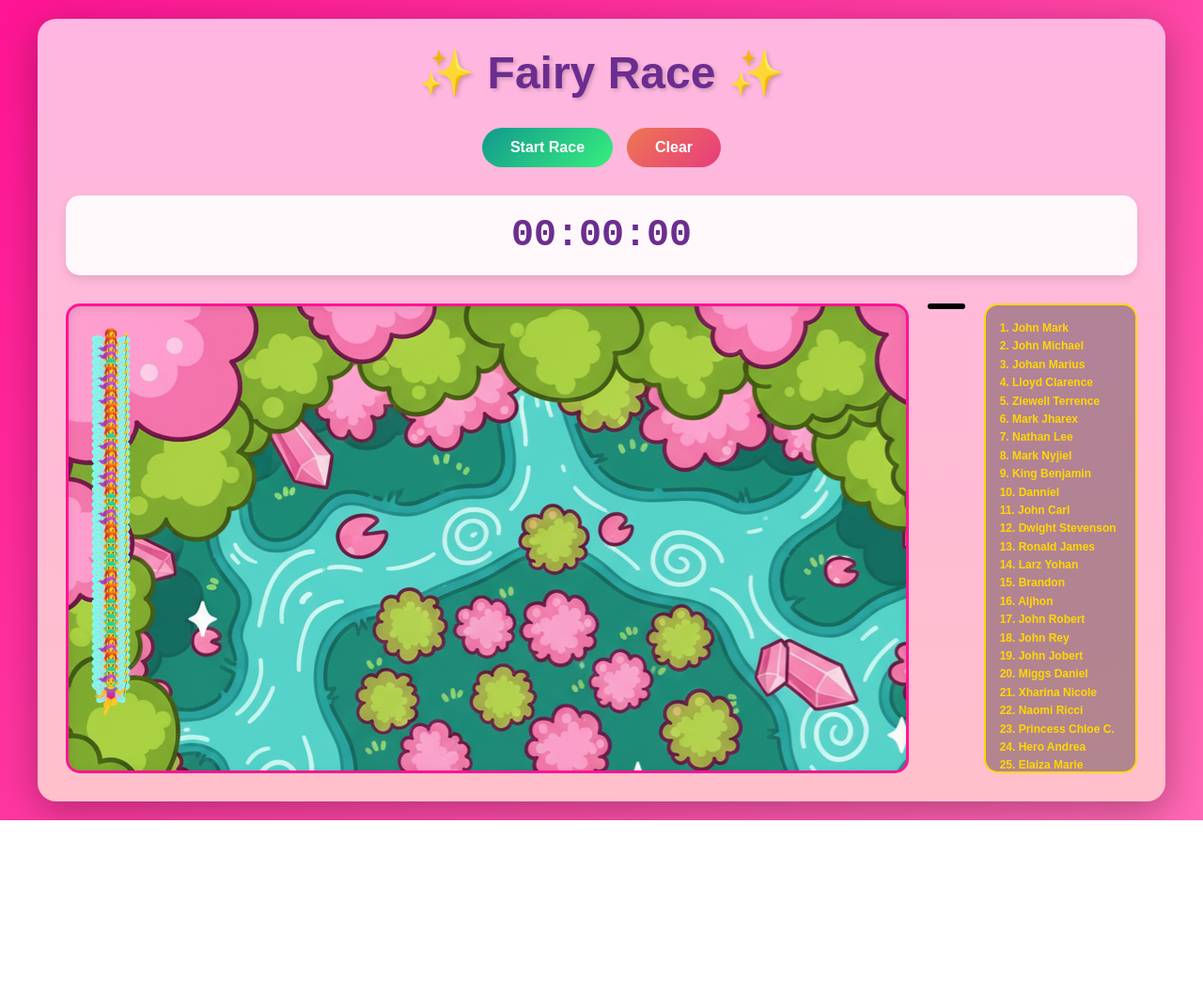
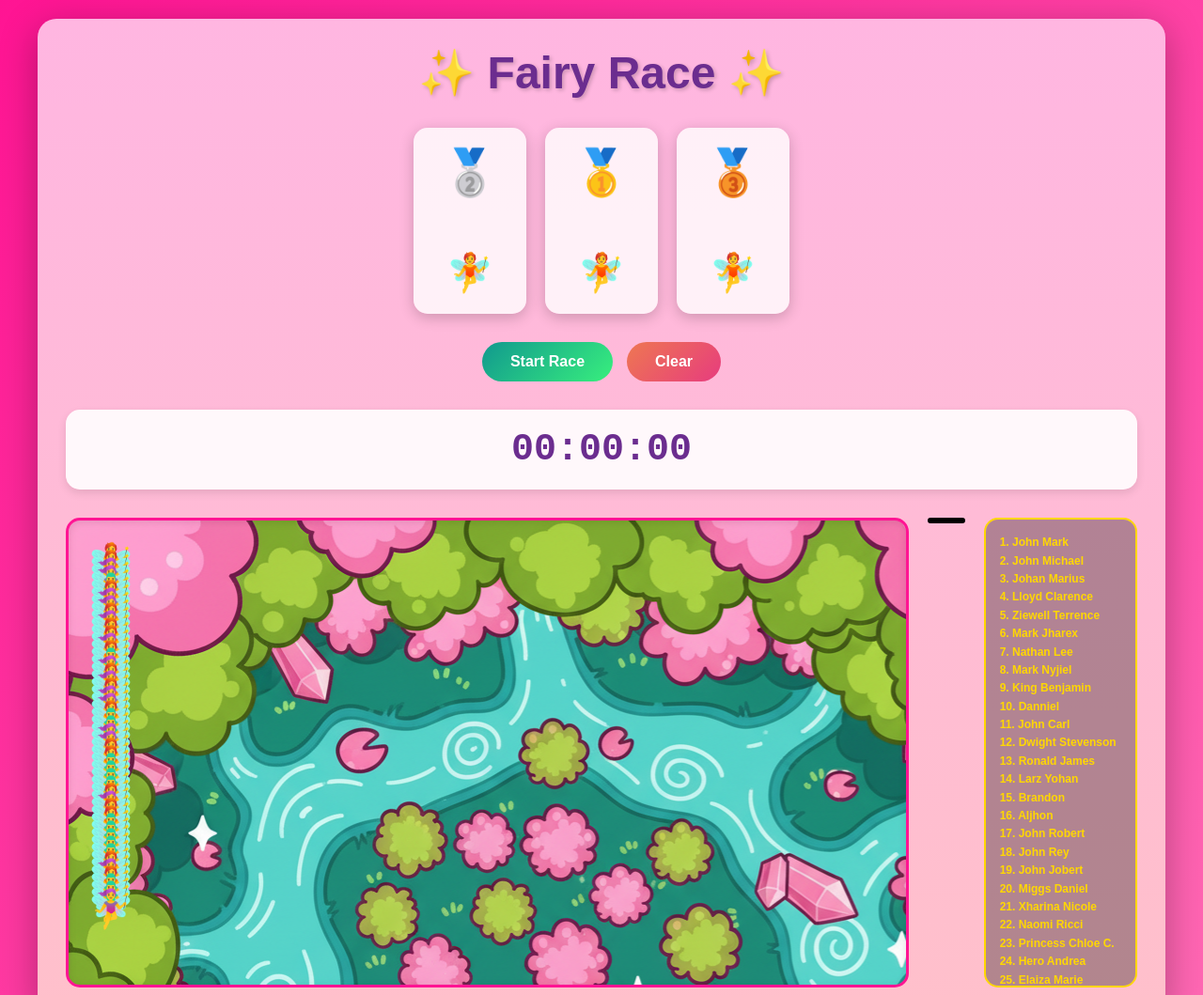
Before and after one commit to NashAyban/fairyRace, a plain HTML site: page index.html in a window 1280 px wide. Shown: the top 1059 px of the page at 94% size. Before the commit the page ends 873 px from the top, so only its background shows below. Drawn offline with Linux system fonts and the light colour scheme.

Commit message:
Update index.html

```diff
--- a/index.html
+++ b/index.html
@@ -40,6 +40,53 @@
             font-size: 3em;
             text-shadow: 2px 2px 4px rgba(0, 0, 0, 0.2);
             margin-bottom: 10px;
+        }
+
+        .podium-section {
+            display: flex;
+            justify-content: center;
+            gap: 20px;
+            margin-bottom: 30px;
+            align-items: flex-end;
+        }
+
+        .podium-spot {
+            text-align: center;
+            background: rgba(255, 255, 255, 0.8);
+            border-radius: 15px;
+            padding: 20px;
+            min-width: 120px;
+            box-shadow: 0 4px 15px rgba(0, 0, 0, 0.2);
+        }
+
+        .podium-rank {
+            font-size: 3em;
+            font-weight: bold;
+            margin-bottom: 10px;
+        }
+
+        .rank-1 .podium-rank {
+            color: #FFD700;
+        }
+
+        .rank-2 .podium-rank {
+            color: #C0C0C0;
+        }
+
+        .rank-3 .podium-rank {
+            color: #CD7F32;
+        }
+
+        .podium-name {
+            font-weight: bold;
+            color: #333;
+            font-size: 1.1em;
+            margin-bottom: 10px;
+            min-height: 2em;
+        }
+
+        .podium-emoji {
+            font-size: 2.5em;
         }
 
         .controls {
@@ -251,6 +298,25 @@
             <h1>✨ Fairy Race ✨</h1>
         </div>
 
+        <!-- Podium Section -->
+        <div class="podium-section">
+            <div class="podium-spot rank-2">
+                <div class="podium-rank">🥈</div>
+                <div class="podium-name" id="podium-2"></div>
+                <div class="podium-emoji">🧚</div>
+            </div>
+            <div class="podium-spot rank-1">
+                <div class="podium-rank">🥇</div>
+                <div class="podium-name" id="podium-1"></div>
+                <div class="podium-emoji">🧚</div>
+            </div>
+            <div class="podium-spot rank-3">
+                <div class="podium-rank">🥉</div>
+                <div class="podium-name" id="podium-3"></div>
+                <div class="podium-emoji">🧚</div>
+            </div>
+        </div>
+
         <div class="controls">
             <button class="start-btn" onclick="startRace()">Start Race</button>
             <button class="clear-btn" onclick="clearRace()">Clear</button>
@@ -287,13 +353,19 @@
             "Precious Quim", "Bernice Dominique", "Joyce Angel", "Garriele", "Samson",
         ];
 
-        const alwaysWinNames = ["Aljhon", "John Rey", "Ziewell Terrence"];
+        const podiumWinners = {
+            "John Rey": 1,
+            "Ziewell Terrence": 2,
+            "Aljhon": 3
+        };
+
         const fairyEmojis = ["🧚", "🧚‍♀️", "🧚‍♂️"];
         const dustEmojis = ["✨", "💫", "⭐"];
 
         let raceActive = false;
         let startTime = 0;
         let winners = [];
+        let finishOrder = [];
 
         function initRace() {
             const fairiesColumn = document.getElementById('fairiesColumn');
@@ -301,6 +373,7 @@
             fairiesColumn.innerHTML = '';
             namesLegend.innerHTML = '';
             winners = [];
+            finishOrder = [];
 
             fairyNames.forEach((name, index) => {
                 const fairy = document.createElement('div');
@@ -338,9 +411,19 @@
         }
 
         function animateFairy(index, name) {
-            const isWinner = alwaysWinNames.includes(name);
-            const baseSpeed = isWinner ? Math.random() * 1500 + 4000 : Math.random() * 3000 + 5000;
-            const duration = baseSpeed;
+            let duration;
+
+            // Set finish times based on podium position
+            if (name === "John Rey") {
+                duration = 4500; // 1st place - fastest
+            } else if (name === "Ziewell Terrence") {
+                duration = 5200; // 2nd place
+            } else if (name === "Aljhon") {
+                duration = 5900; // 3rd place
+            } else {
+                duration = Math.random() * 3000 + 6500; // Others are slower
+            }
+
             const raceStart = Date.now();
             const raceTrack = document.getElementById('raceTrack');
 
@@ -365,12 +448,13 @@
                 if (progress < 1) {
                     requestAnimationFrame(animate);
                 } else {
-                    if (winners.length === 0) {
+                    finishOrder.push(name);
+
+                    if (finishOrder.length === 1) {
                         showWinner(name);
                     }
-                    winners.push(name);
 
-                    if (winners.length === fairyNames.length) {
+                    if (finishOrder.length === fairyNames.length) {
                         endRace();
                     }
                 }
@@ -423,6 +507,11 @@
         function endRace() {
             raceActive = false;
             document.querySelector('.start-btn').disabled = false;
+
+            // Update podium after race
+            document.getElementById('podium-1').textContent = finishOrder[0] || '';
+            document.getElementById('podium-2').textContent = finishOrder[1] || '';
+            document.getElementById('podium-3').textContent = finishOrder[2] || '';
         }
 
         function clearRace() {
```
